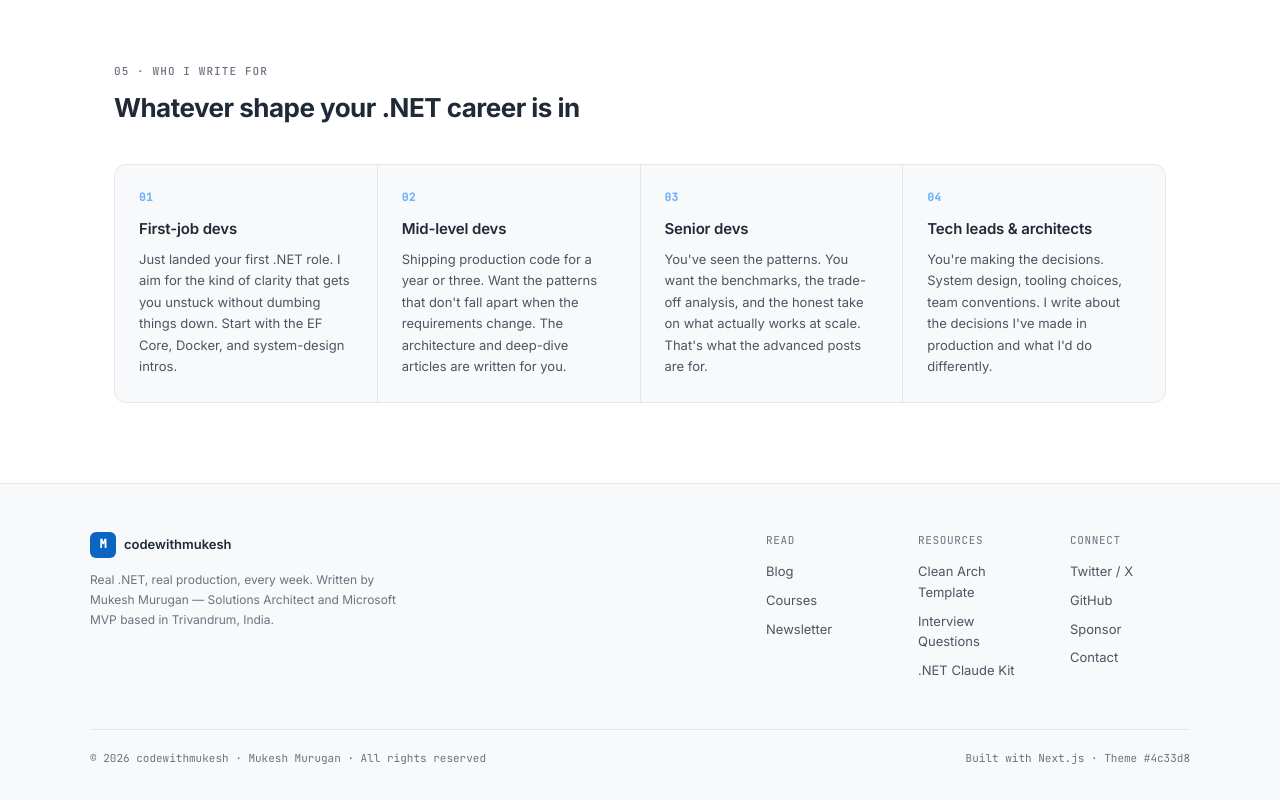
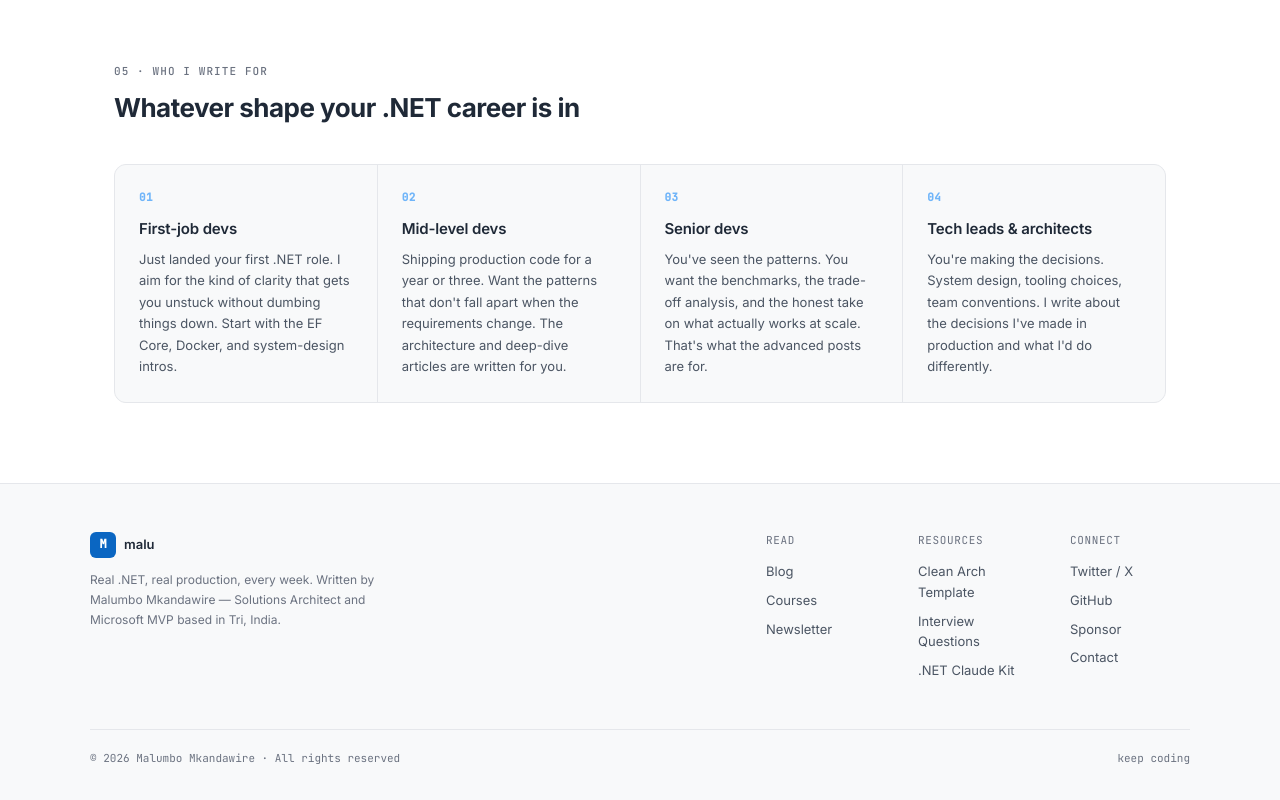
Before and after one commit to malu-04/malu-04.github.io, a Next.js app: page / in a window 1280 px wide. Shown: the part 3366-4166 px from the top of the page. Built offline with nearby package versions, Linux system fonts and the light colour scheme; a web font is replaced by a local one.

Commit message:
refactor: update footer content to reflect author name and tagline

```diff
--- a/src/components/Footer.tsx
+++ b/src/components/Footer.tsx
@@ -64,7 +64,7 @@ export default function Footer() {
                   color: "var(--text-primary)",
                 }}
               >
-                codewithmukesh
+                malu
               </span>
             </div>
             <p
@@ -74,8 +74,8 @@ export default function Footer() {
                 lineHeight: 1.7,
               }}
             >
-              Real .NET, real production, every week. Written by Mukesh Murugan
-              — Solutions Architect and Microsoft MVP based in Trivandrum, India.
+              Real .NET, real production, every week. Written by Malumbo Mkandawire
+              — Solutions Architect and Microsoft MVP based in Tri, India.
             </p>
           </div>
 
@@ -244,7 +244,7 @@ export default function Footer() {
               fontFamily: "JetBrains Mono, monospace",
             }}
           >
-            © {new Date().getFullYear()} codewithmukesh · Mukesh Murugan · All rights reserved
+            © {new Date().getFullYear()} Malumbo Mkandawire · All rights reserved
           </p>
           <p
             style={{
@@ -253,7 +253,7 @@ export default function Footer() {
               fontFamily: "JetBrains Mono, monospace",
             }}
           >
-            Built with Next.js · Theme #4c33d8
+          keep coding
           </p>
         </div>
       </div>
```
